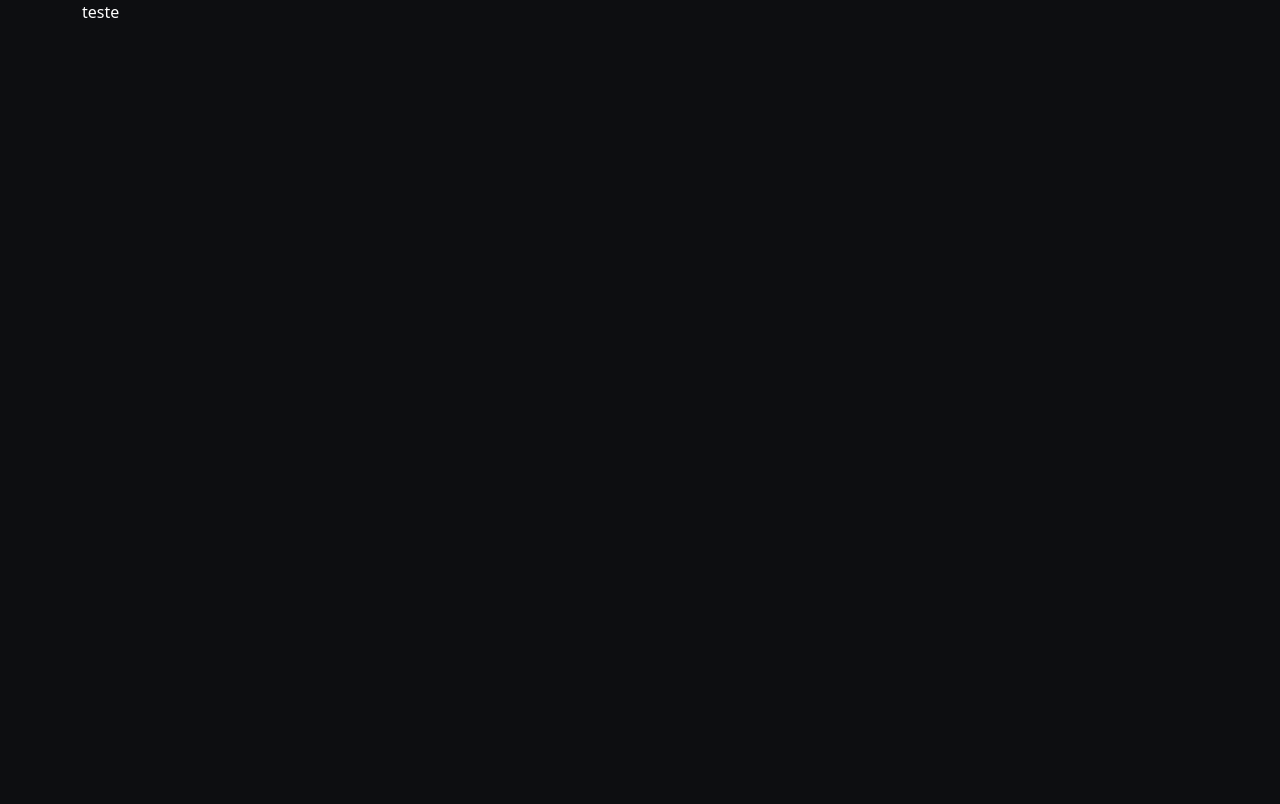
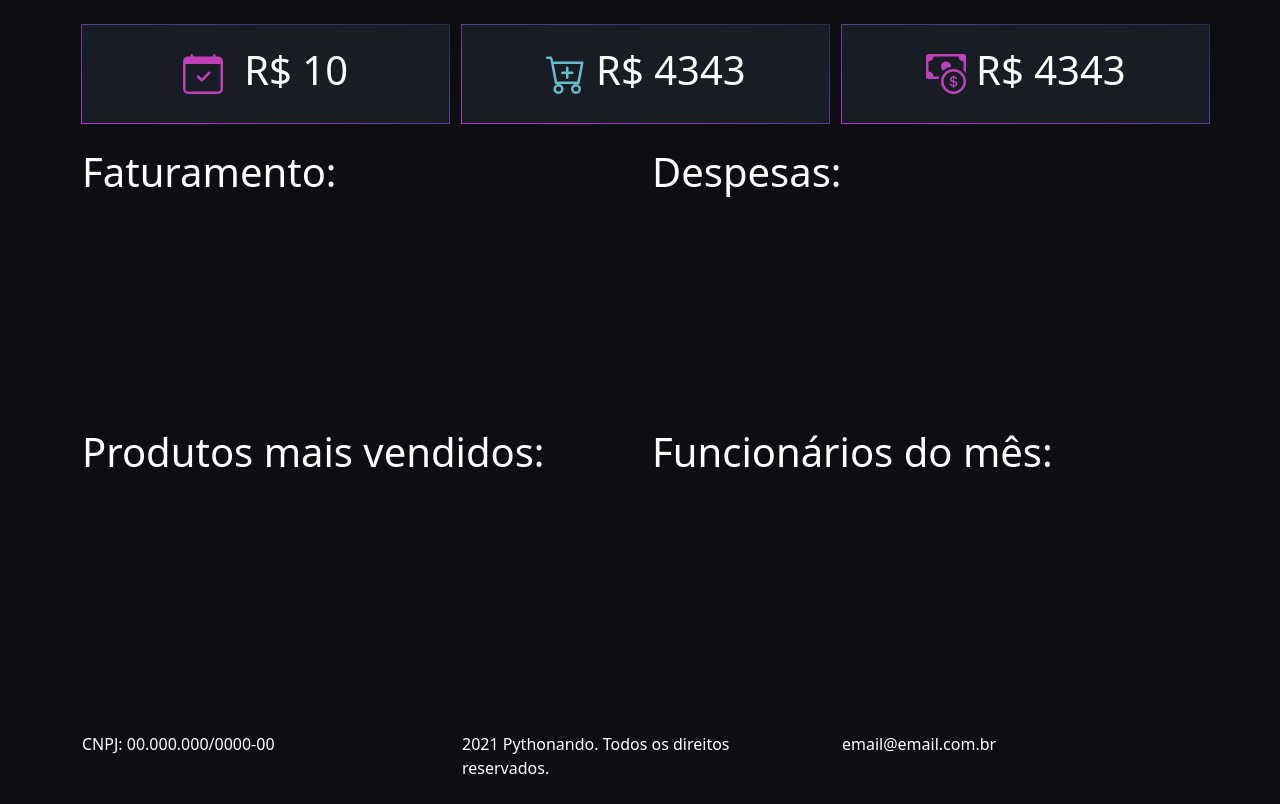
Before and after one commit to kevinidias/Dashboard_Django, a Django app: page / in a window 1280 px wide. Before the commit the page is almost empty. Before the commit the page ends 18 px from the top, so only its background shows below. Run offline with Django 4.2, Linux system fonts and the light colour scheme; a map, chart or similar area stays blank.

Commit message:
html e estilização da home

```diff
--- a/dashboard/settings.py
+++ b/dashboard/settings.py
@@ -105,9 +105,9 @@ AUTH_PASSWORD_VALIDATORS = [
 # Internationalization
 # https://docs.djangoproject.com/en/4.1/topics/i18n/
 
-LANGUAGE_CODE = 'en-us'
+LANGUAGE_CODE = 'pt-BR'
 
-TIME_ZONE = 'UTC'
+TIME_ZONE = 'America/Sao_Paulo'
 
 USE_I18N = True
 
--- a/minha_dashboard/templates/home.html
+++ b/minha_dashboard/templates/home.html
@@ -1,18 +1,107 @@
 {% extends 'base.html' %}
 {% load static %}
 
-{% block 'titulo' %} Dashboard {% endblock %}
+{% block 'titulo' %}Dashboard{% endblock%}
 
 {% block 'head' %}
 
-<link rel="stylesheet" href="{% static 'css/css.css' %}"
+<link rel="stylesheet" href="{% static 'css/css.css' %}">
+{% endblock%}
 
-{% endblock %}
 
 {% block 'body' %}
+<div class="container">
+    <br>
+    <div class="row">
 
-<div class="container">
-    teste
+        <div  class="col-md informacoes_basicas">
+
+            <h1> <svg class="icone" xmlns="http://www.w3.org/2000/svg"  fill="currentColor" class="bi bi-calendar-check" viewBox="0 0 16 16">
+                <path d="M10.854 7.146a.5.5 0 0 1 0 .708l-3 3a.5.5 0 0 1-.708 0l-1.5-1.5a.5.5 0 1 1 .708-.708L7.5 9.793l2.646-2.647a.5.5 0 0 1 .708 0z"/>
+                <path d="M3.5 0a.5.5 0 0 1 .5.5V1h8V.5a.5.5 0 0 1 1 0V1h1a2 2 0 0 1 2 2v11a2 2 0 0 1-2 2H2a2 2 0 0 1-2-2V3a2 2 0 0 1 2-2h1V.5a.5.5 0 0 1 .5-.5zM1 4v10a1 1 0 0 0 1 1h12a1 1 0 0 0 1-1V4H1z"/>
+            </svg> &nbspR$ <span id="faturamento_total">10</span></h1>
+
+        </div>
+
+        <div class="col-md informacoes_basicas">
+            <svg style="color: #69BDCB;" class="icone" xmlns="http://www.w3.org/2000/svg"  fill="currentColor" class="bi bi-cart-plus" viewBox="0 0 16 16">
+                <path d="M9 5.5a.5.5 0 0 0-1 0V7H6.5a.5.5 0 0 0 0 1H8v1.5a.5.5 0 0 0 1 0V8h1.5a.5.5 0 0 0 0-1H9V5.5z"/>
+                <path d="M.5 1a.5.5 0 0 0 0 1h1.11l.401 1.607 1.498 7.985A.5.5 0 0 0 4 12h1a2 2 0 1 0 0 4 2 2 0 0 0 0-4h7a2 2 0 1 0 0 4 2 2 0 0 0 0-4h1a.5.5 0 0 0 .491-.408l1.5-8A.5.5 0 0 0 14.5 3H2.89l-.405-1.621A.5.5 0 0 0 2 1H.5zm3.915 10L3.102 4h10.796l-1.313 7h-8.17zM6 14a1 1 0 1 1-2 0 1 1 0 0 1 2 0zm7 0a1 1 0 1 1-2 0 1 1 0 0 1 2 0z"/>
+              </svg> <h1>&nbspR$ 4343</h1>
+        </div>
+
+        <div class="col-md informacoes_basicas">
+            <svg  class="icone" xmlns="http://www.w3.org/2000/svg" fill="currentColor" class="bi bi-cash-coin" viewBox="0 0 16 16">
+                <path fill-rule="evenodd" d="M11 15a4 4 0 1 0 0-8 4 4 0 0 0 0 8zm5-4a5 5 0 1 1-10 0 5 5 0 0 1 10 0z"/>
+                <path d="M9.438 11.944c.047.596.518 1.06 1.363 1.116v.44h.375v-.443c.875-.061 1.386-.529 1.386-1.207 0-.618-.39-.936-1.09-1.1l-.296-.07v-1.2c.376.043.614.248.671.532h.658c-.047-.575-.54-1.024-1.329-1.073V8.5h-.375v.45c-.747.073-1.255.522-1.255 1.158 0 .562.378.92 1.007 1.066l.248.061v1.272c-.384-.058-.639-.27-.696-.563h-.668zm1.36-1.354c-.369-.085-.569-.26-.569-.522 0-.294.216-.514.572-.578v1.1h-.003zm.432.746c.449.104.655.272.655.569 0 .339-.257.571-.709.614v-1.195l.054.012z"/>
+                <path d="M1 0a1 1 0 0 0-1 1v8a1 1 0 0 0 1 1h4.083c.058-.344.145-.678.258-1H3a2 2 0 0 0-2-2V3a2 2 0 0 0 2-2h10a2 2 0 0 0 2 2v3.528c.38.34.717.728 1 1.154V1a1 1 0 0 0-1-1H1z"/>
+                <path d="M9.998 5.083 10 5a2 2 0 1 0-3.132 1.65 5.982 5.982 0 0 1 3.13-1.567z"/>
+              </svg> <h1>&nbspR$ 4343</h1>
+        </div>
+
+    </div>
+
+
+    <div class="row">
+
+        <div class="col-md">
+            <br>
+
+            <h1>Faturamento:</h1>
+            <canvas id="faturamento_mensal" width="250" height="200"></canvas>
+        </div>
+
+        <div class="col-md">
+            <br>
+            <h1>Despesas:</h1>
+            <canvas id="despesas_mensal" width="250" height="200"></canvas>
+        </div>
+
+    </div>
+
+    <div class="row">
+
+        <div class="col-md">
+            <br>
+
+            <h1>Produtos mais vendidos:</h1>
+            <canvas id="produtos_mais_vendidos" width="250" height="200"></canvas>
+        </div>
+
+        <div class="col-md">
+            <br>
+            <h1>Funcionários do mês: </h1>
+            <canvas id="funcionarios_do_mes" width="250" height="200"></canvas>
+        </div>
+
+    </div>
+
+
 </div>
+<br>
+<footer class="container">
+    <br>
+    <div class="row">
+        <div style="color: white;" class="col-md centralizar">
+          CNPJ: 00.000.000/0000-00
+        </div>
 
+        <div style="color: white;" class="col-md centralizar">
+          2021 Pythonando. Todos os direitos reservados.
+        </div>
+
+        <div style="color: white;" class="col-md centralizar">
+          email@email.com.br
+        </div>
+    </div>
+    <br>
+
+  </footer>
+<script src="https://cdn.jsdelivr.net/npm/chart.js"></script>
+<script src="{% static 'js/js.js' %}"></script>
+
+
+<script>
+
+</script>
 {% endblock %}
--- a/templates/static/css/css.css
+++ b/templates/static/css/css.css
@@ -1,4 +1,30 @@
 body{
     background-color: #0D0E11;
     color: white;
+
 }
+
+.informacoes_basicas{
+    display: flex;
+    justify-content: center;
+    align-items: center;
+    background-color: #181C24;
+    height: 100px;
+    margin-right: auto;
+    border: 1px solid transparent;
+
+    border-image: linear-gradient(to right top, #bd31c4, #8e3bb0, #643b97, #413579, #282c59);
+
+    border-image-slice: 1;
+    margin-left: 1%;
+
+
+
+}
+
+.icone{
+    color: #C040B9;
+    width: 40px;
+
+
+}
```
Also changed, not shown: db.sqlite3.
